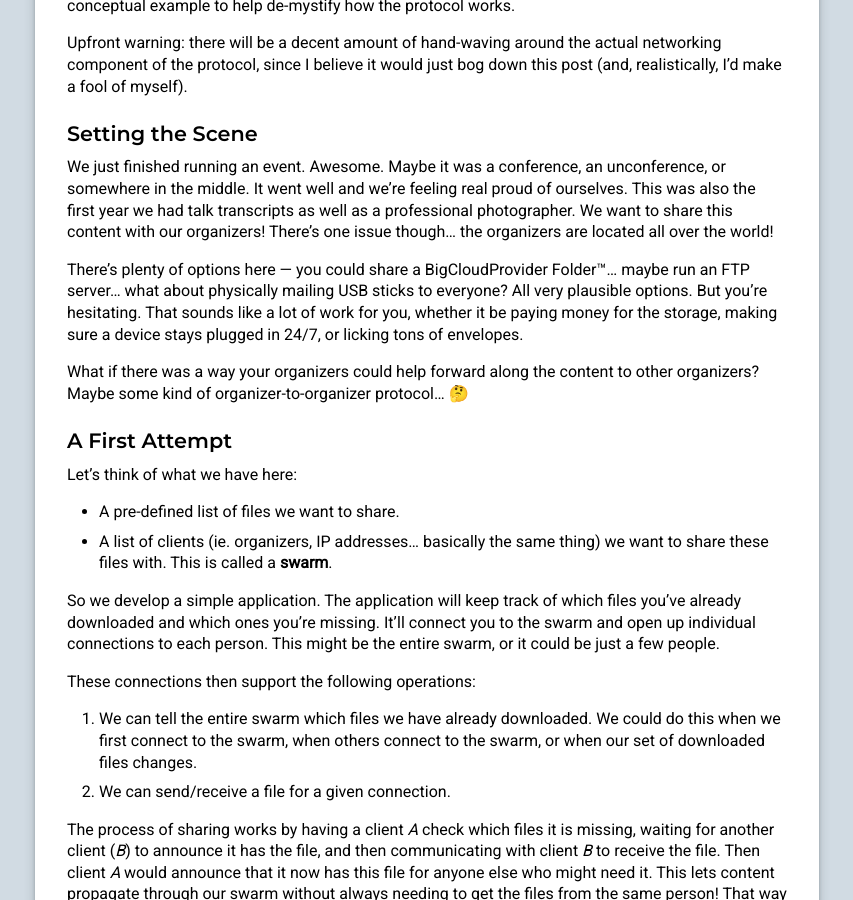
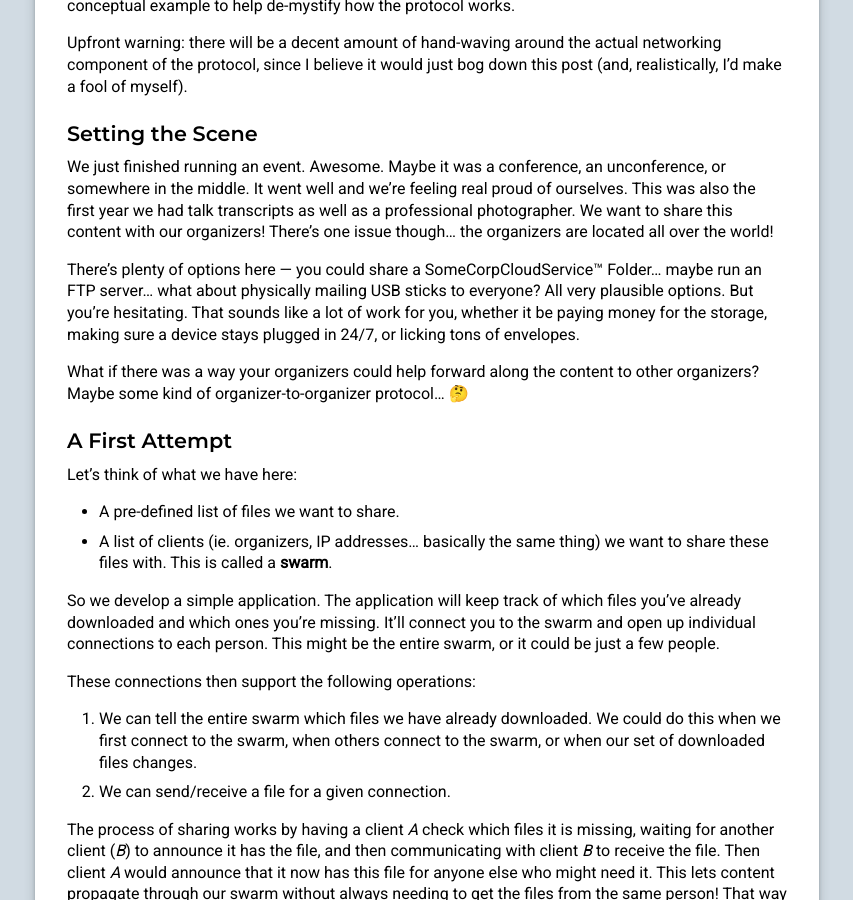
Before and after one commit to jokeofweek/jokeofweek.github.io, a Jekyll site: the page built from _posts/2020-08-30-sharing_files_with_peers.markdown, in a window 1280 px wide and 900 px high, scrolled down 462 px. Shown: the whole window, without its empty margins (213-1066 px from the left). Built offline with Jekyll 4.4.1, drawn with Linux system fonts in a browser that asks for light colours; some of the changed text lies outside the part shown.

Commit message:
Standardize SomeCorpCloudService

```diff
--- a/_posts/2020-08-30-sharing_files_with_peers.markdown
+++ b/_posts/2020-08-30-sharing_files_with_peers.markdown
@@ -15,7 +15,7 @@ Upfront warning: there will be a decent amount of hand-waving around the actual
 
 We just finished running an event. Awesome. Maybe it was a conference, an unconference, or somewhere in the middle. It went well and we're feeling real proud of ourselves. This was also the first year we had talk transcripts as well as a professional photographer. We want to share this content with our organizers! There's one issue though... the organizers are located all over the world!
 
-There's plenty of options here &mdash; you could share a BigCloudProvider Folder™... maybe run an FTP server... what about physically mailing USB sticks to everyone? All very plausible options. But you're hesitating. That sounds like a lot of work for you, whether it be paying money for the storage, making sure a device stays plugged in 24/7, or licking tons of envelopes.
+There's plenty of options here &mdash; you could share a SomeCorpCloudService™ Folder... maybe run an FTP server... what about physically mailing USB sticks to everyone? All very plausible options. But you're hesitating. That sounds like a lot of work for you, whether it be paying money for the storage, making sure a device stays plugged in 24/7, or licking tons of envelopes.
 
 What if there was a way your organizers could help forward along the content to other organizers? Maybe some kind of organizer-to-organizer protocol... 🤔
 
@@ -74,7 +74,7 @@ Your application now conceptually splits up each file into **pieces**. Each piec
 1. We can tell the entire swarm which __pieces__ we have already downloaded.
 2. We can send/receive a __piece__ for a given connection.
 
-Pickign the piece size actually has an important trade off. As piece size decreases, there are more announces and more file send/receive connections. If your piece size is too low (or too high!), the protocol loses efficiency.
+Picking the piece size actually has an important trade off. As piece size decreases, there are more announces and more file send/receive connections. If your piece size is too low (or too high!), the protocol loses efficiency.
 
 ### Growing the Swarm
 
```
